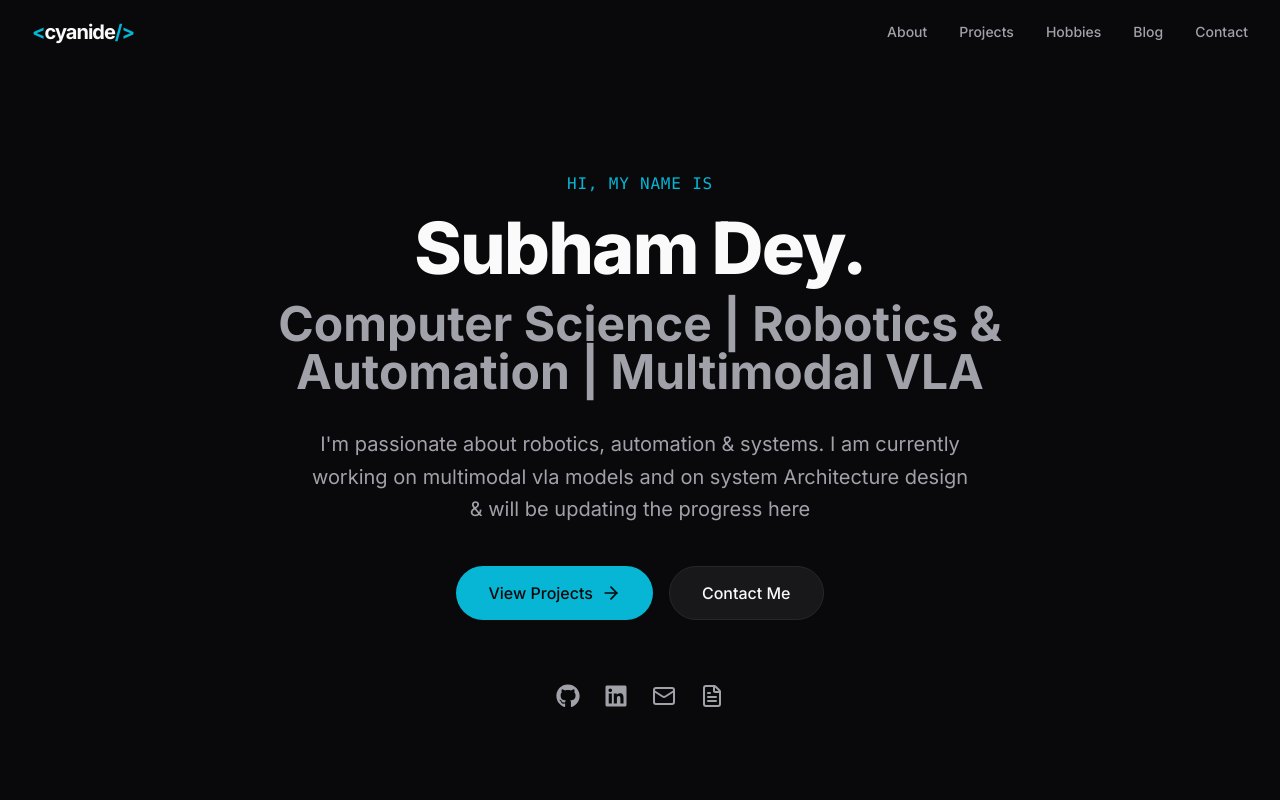
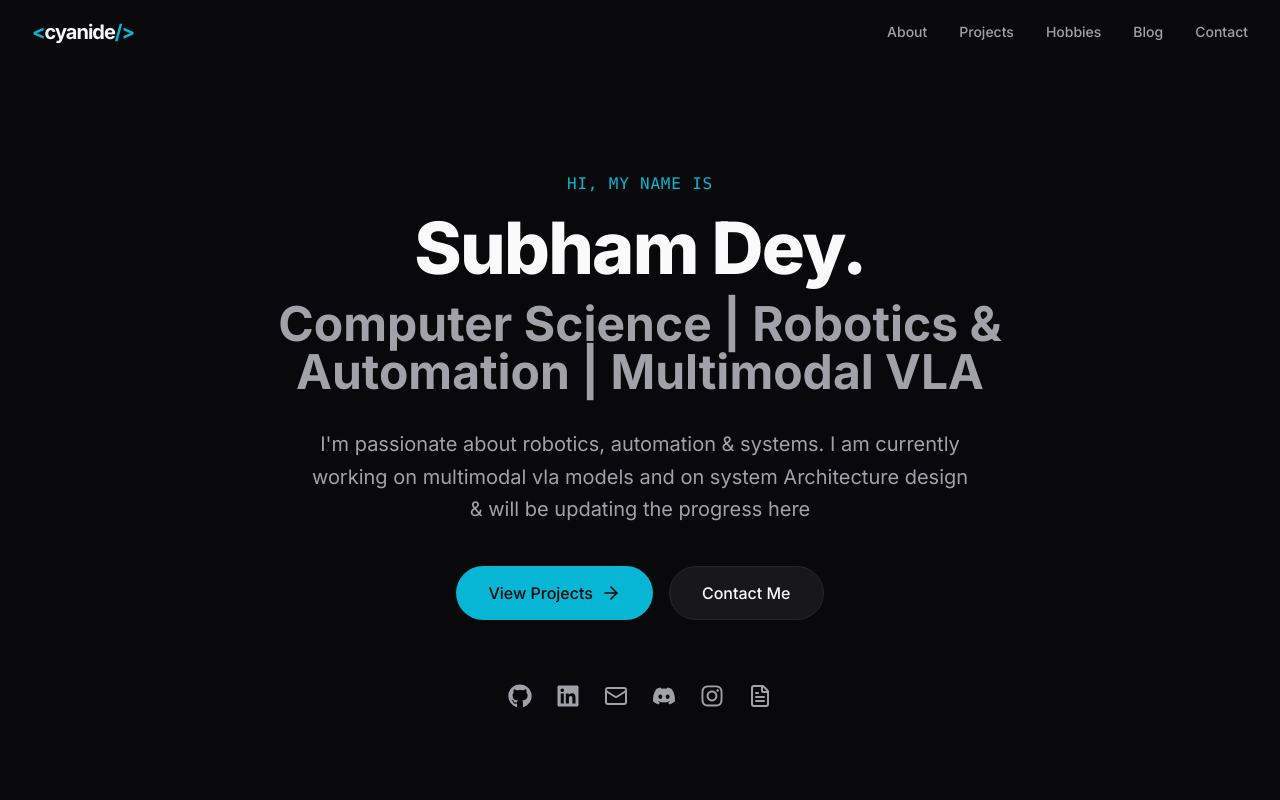
Before and after one commit to cyan-ide7/read.me, a Next.js app: page / in a window 1280 px wide. Shown: the top 800 px of the page. Built offline with nearby package versions, Linux system fonts and the light colour scheme.

Commit message:
Add Discord and Instagram links

```diff
--- a/src/components/HeroSection.tsx
+++ b/src/components/HeroSection.tsx
@@ -2,7 +2,7 @@
 
 import { motion } from "framer-motion";
 import { ArrowRight, FileText, Mail } from "lucide-react";
-import { FaGithub as Github, FaLinkedin as Linkedin } from "react-icons/fa";
+import { FaGithub as Github, FaLinkedin as Linkedin, FaDiscord as Discord, FaInstagram as Instagram } from "react-icons/fa";
 import Link from "next/link";
 
 export default function HeroSection() {
@@ -84,6 +84,8 @@ export default function HeroSection() {
             { icon: Github, href: "https://github.com/cyan-ide7" },
             { icon: Linkedin, href: "https://www.linkedin.com/in/subhamdey33" },
             { icon: Mail, href: "mailto:subhamdey228540@gmail.com" },
+            { icon: Discord, href: "https://discordapp.com/users/1142797663234953296" },
+            { icon: Instagram, href: "https://www.instagram.com/cyan_ide7/" },
             { icon: FileText, href: "/resume.pdf" },
           ].map((item, index) => (
             <Link
```
